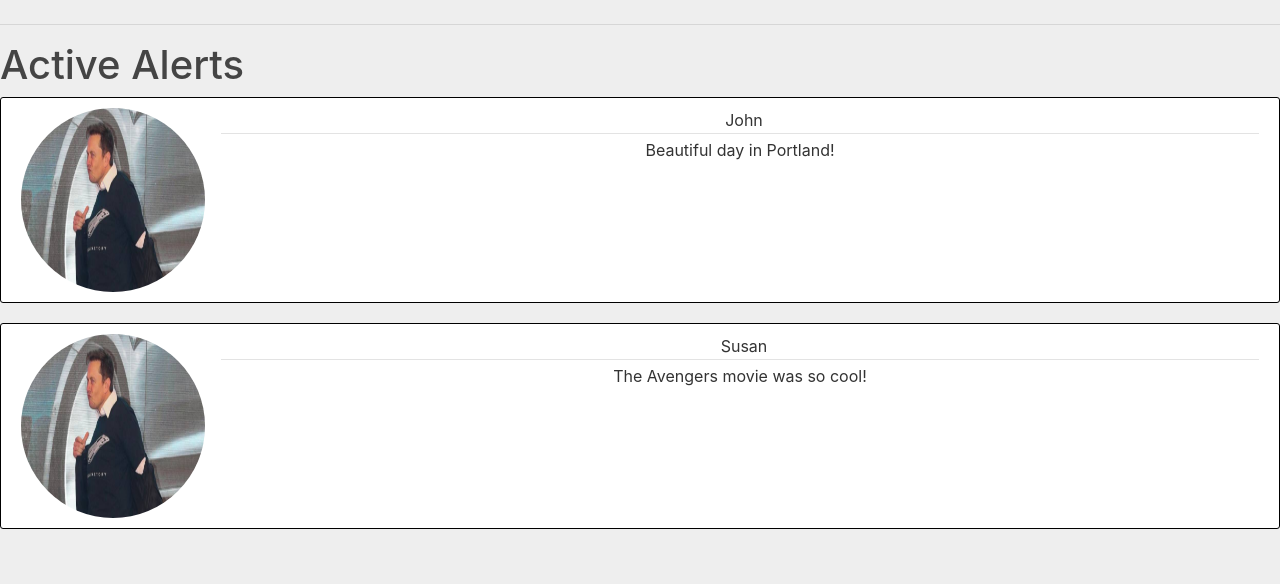
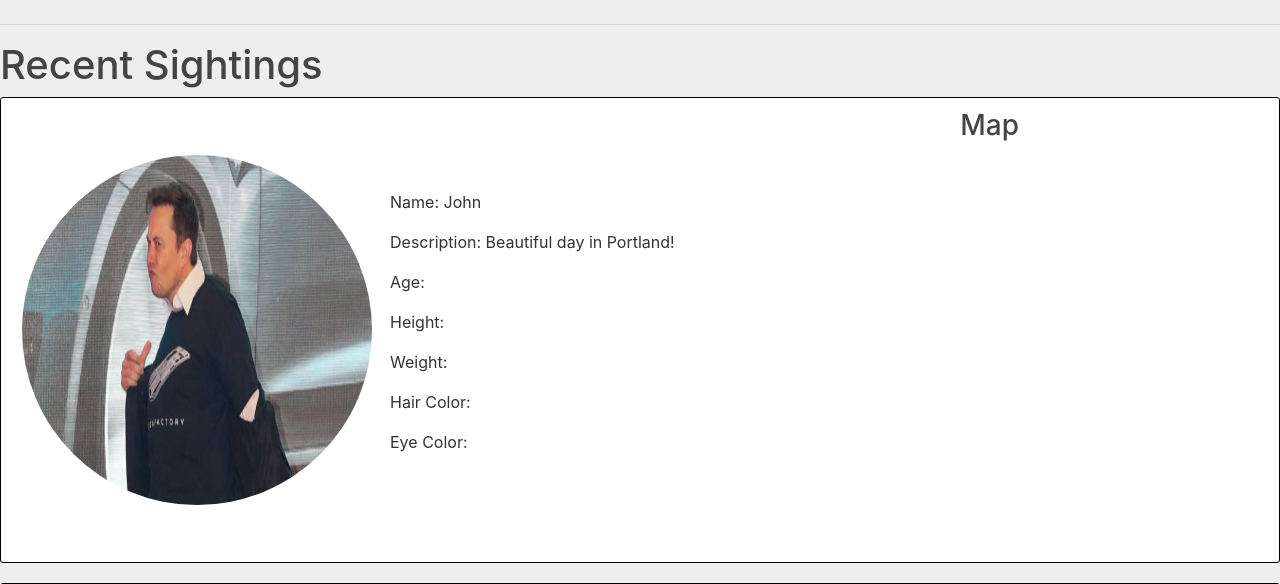
Before and after one commit to ajyuan/Amber-Alert-License-Plate-Scanner, a Flask app: page / in a window 1280 px wide. Shown: the part 56-640 px from the top of the page. Run offline with Flask 2, Linux system fonts and the light colour scheme; the visitor is signed in with stand-in values (Sample User, id 1); data comes from the database, SQL or seed files in the repository; both versions use the stored data as it was after the commit; some libraries are stand-ins or nearby versions.

Commit message:
Added maps

```diff
--- a/app/static/main.css
+++ b/app/static/main.css
@@ -52,8 +52,8 @@ a.article-title:hover {
 }
 
 .article-img {
-  height: 184px;
-  width: 184px;
+  height: 350px;
+  width: 350px;
   margin-right: 16px;
 }
 
--- a/app/templates/index.html
+++ b/app/templates/index.html
@@ -1,16 +1,58 @@
 {% extends "base.html" %}
 
 {% block content %}
-    <h1>Active Alerts</h1>
+
+    <h1>Recent Sightings</h1>
     {% for post in posts %}
+
     <article class="media content-section">
-        <img class="rounded-circle article-img" src="static/elon.jpg">
 
-        <div class="media-body">
-		    <div class="article-metadata">
-		      <a class="mr-2" href=""></a>{{ post.author.username }}</a>
-		    </div>
-		    <p class="article-content">{{ post.body }}</p>
+          <table class="media-body">
+            <tr>
+              <td style="width:20%"><img class="rounded-circle article-img" src="static/elon.jpg"></td>
+
+              <td style="width:30%">
+                <p align="left" class="article-content">Name: {{ post.author.username }} </p>
+                <p align="left" class="article-content">Description: {{ post.body }}</p>
+                <p align="left" class="article-content">Age: </p>
+                <p align="left" class="article-content">Height: </p>
+                <p align="left" class="article-content">Weight: </p>
+                <p align="left" class="article-content">Hair Color: </p>
+                <p align="left" class="article-content">Eye Color: </p>
+
+              </td>
+
+
+                <td style="width:50%">
+                  <h3>Map</h3>
+                  <!--The div element for the map -->
+
+                  <div id="{{ post.author.username }}" style="height: 400px; width: 100%;">
+                    <script>
+                    // Initialize and add the map
+                    function initMap() {
+                      // The location of Uluru
+                      var uluru = {lat: -25.344, lng: 131.036};
+                      // The map, centered at Uluru
+                      var map = new google.maps.Map(
+                          document.getElementById('{{ post.author.username }}'), {zoom: 4, center: uluru});
+                      // The marker, positioned at Uluru
+                      var marker = new google.maps.Marker({position: uluru, map: map});
+                    }
+                    </script>
+                        <!--Load the API from the specified URL
+                        * The async attribute allows the browser to render the page while the API loads
+                        * The key parameter will contain your own API key (which is not needed for this tutorial)
+                        * The callback parameter executes the initMap() function
+                        -->
+                      <script async defer
+                        src="https://maps.googleapis.com/maps/api/js?key=AIzaSyBIcmKbmiuQGUcjZBzpAMz-2Jtg042QUrk&callback=initMap">
+                      </script>
+                  </div>
+                </td>
+               </tr>
+             </table>
+
 		  </div>
     </article>
     {% endfor %}
--- a/config.py
+++ b/config.py
@@ -14,3 +14,4 @@ class Config(object):
     MAIL_USERNAME = os.environ.get('MAIL_USERNAME')
     MAIL_PASSWORD = os.environ.get('MAIL_PASSWORD')
     ADMINS = ['your-email@example.com']
+    TEMPLATES_AUTO_RELOAD=True
```
Also changed, not shown: app/__init__.py (+28 -0 lines), app.db.
